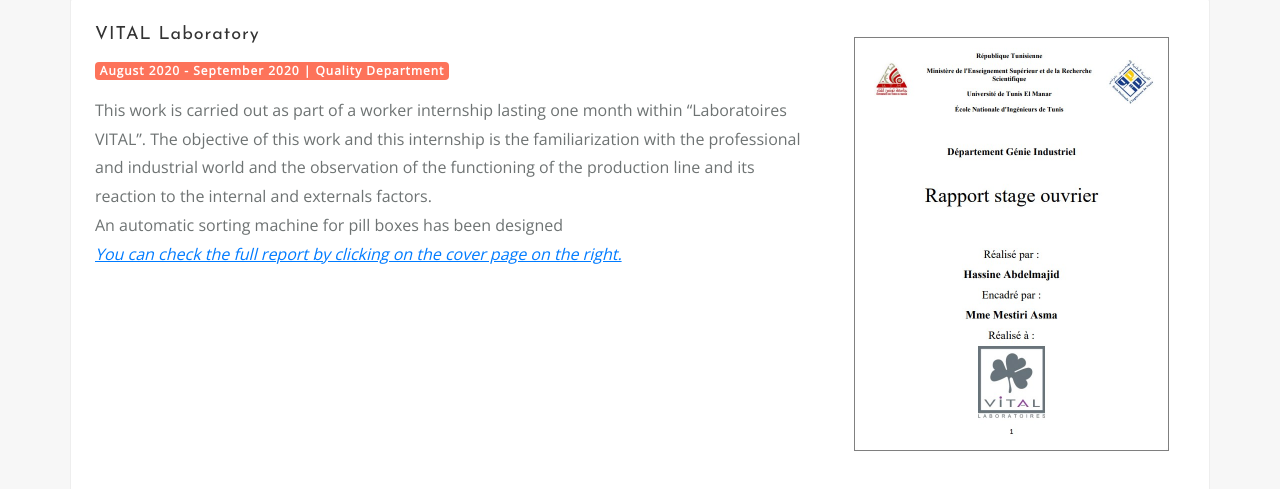
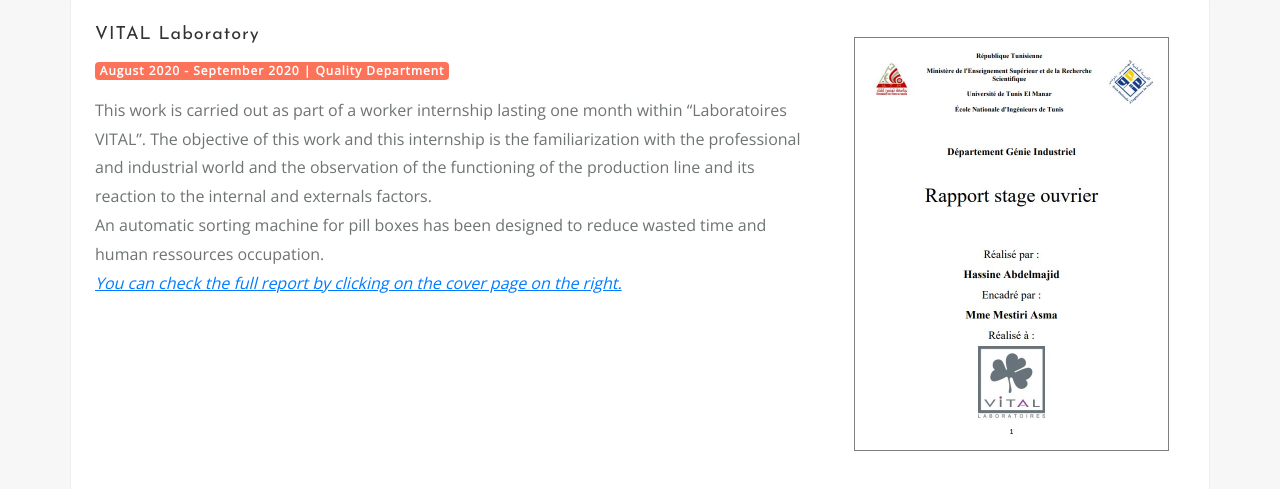
Before and after one commit to Hassine2/portfolio, a website: page index.html in a window 1280 px wide. Shown: the part 4084-4573 px from the top of the page. Drawn offline with nearby package versions, Linux system fonts and the light colour scheme.

Commit message:
update description

```diff
--- a/index.html
+++ b/index.html
@@ -527,7 +527,7 @@
 										world and the observation of the functioning of the production line and its reaction to the internal and externals
 										factors.
 									</p>
-									<p> An automatic sorting machine for pill boxes has been designed
+									<p> An automatic sorting machine for pill boxes has been designed to reduce wasted time and human ressources occupation.
 									</p>
 
 									<a target="_blank" href="https://drive.google.com/file/d/1uoZ9tsFwYXCmAAaFmo5_wYXuiGgroIbm/view?usp=sharing"><p class="text-primary"><ins><i><b>You can check the full report by clicking on the cover page on the right.</b></i></ins></p></a>
```
